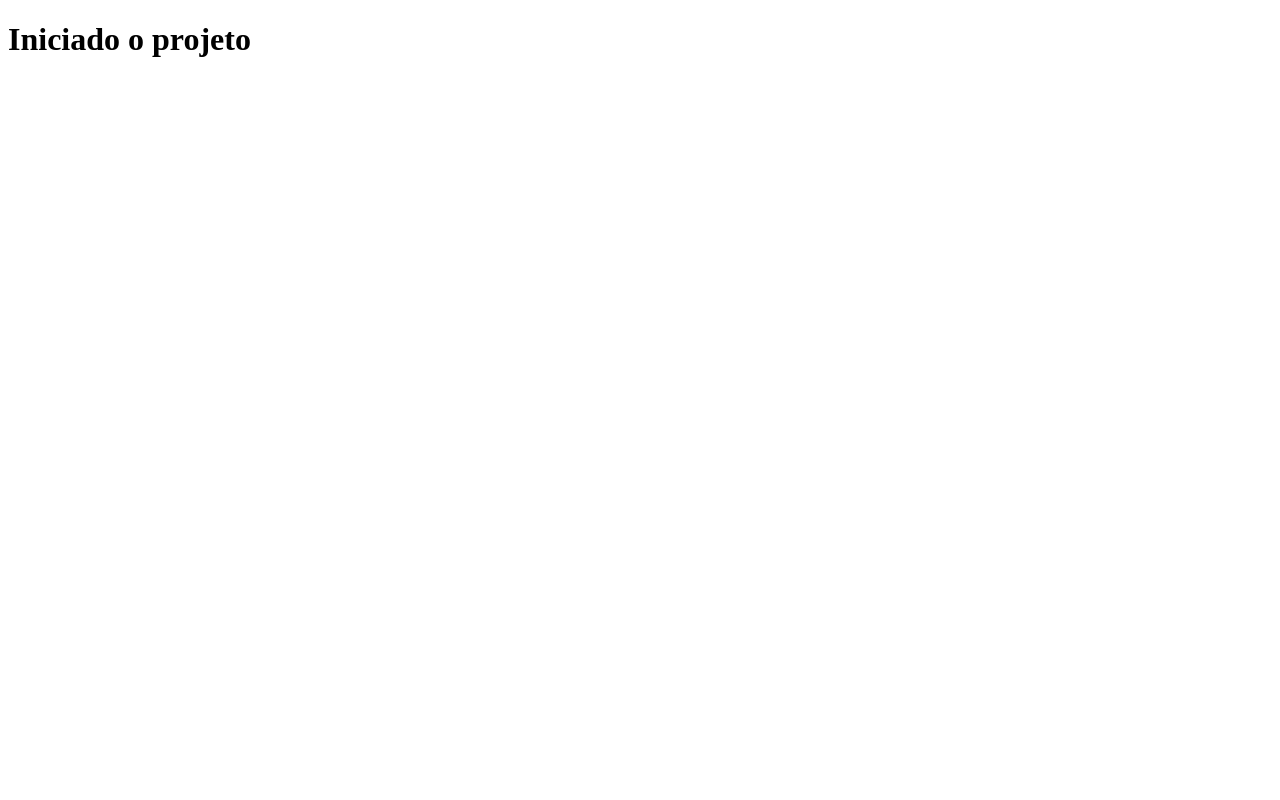
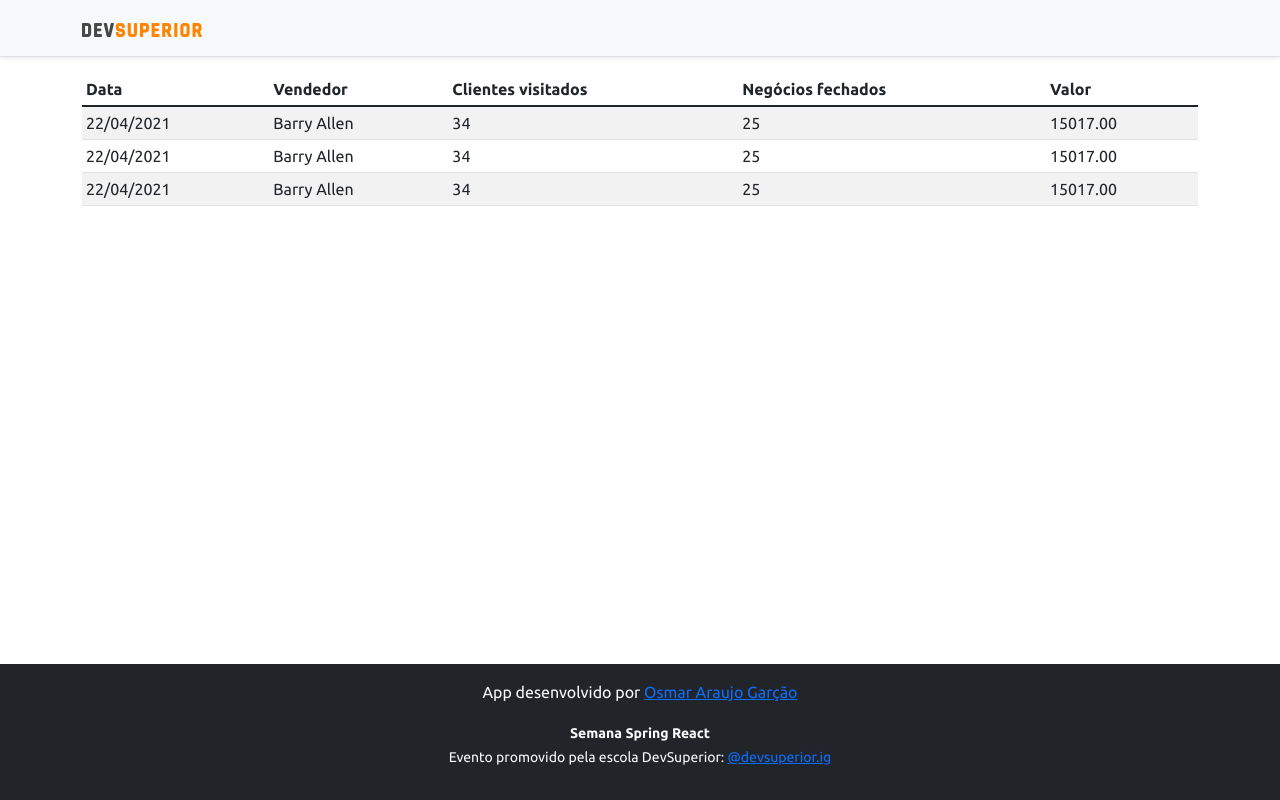
Before and after one commit to Osmar-Araujo/projeto-sds3, a React (Create React App) app in the folder frontend/: page / in a window 1280 px wide. Built offline with nearby package versions, Linux system fonts and the light colour scheme.

Commit message:
Implementados os componentes estáticos básicos

```diff
--- a/frontend/package.json
+++ b/frontend/package.json
@@ -3,6 +3,7 @@
   "version": "0.1.0",
   "private": true,
   "dependencies": {
+    "@popperjs/core": "^2.10.2",
     "@testing-library/jest-dom": "^5.11.4",
     "@testing-library/react": "^11.1.0",
     "@testing-library/user-event": "^12.1.10",
@@ -10,6 +11,7 @@
     "@types/node": "^12.0.0",
     "@types/react": "^17.0.0",
     "@types/react-dom": "^17.0.0",
+    "bootstrap": "^5.1.3",
     "react": "^17.0.2",
     "react-dom": "^17.0.2",
     "react-scripts": "4.0.3",
--- a/frontend/src/App.tsx
+++ b/frontend/src/App.tsx
@@ -1,10 +1,17 @@
+import DataTable from "components/DataTable";
+import Footer from "components/Footer";
+import NavBar from "components/NavBar";
 import React from "react";
 
 function App() {
   return (
-    <div>
-      <h1>Iniciado o projeto</h1>
-    </div>
+    <>
+      <NavBar />
+      <div className="container">
+        <DataTable />
+      </div>
+      <Footer />
+    </>
   );
 }
 
--- /dev/null
+++ b/frontend/src/assets/css/styles.css
@@ -0,0 +1,33 @@
+@import url("https://fonts.googleapis.com/css2?family=Ubuntu:wght@300;400;500;700&display=swap");
+:root {
+  --color-primary: #ff8400;
+}
+
+html,
+body {
+  height: 100%;
+  font-family: "Ubuntu", sans-serif;
+}
+
+#root {
+  display: flex;
+  flex-direction: column;
+  height: 100%;
+}
+
+.content {
+  flex: 1 0 auto;
+}
+
+.footer {
+  flex-shrink: 0;
+  text-align: center;
+}
+
+.bg-primary {
+  background-color: var(--color-primary) !important;
+}
+
+.text-primary {
+  color: var(--color-primary) !important;
+}
--- /dev/null
+++ b/frontend/src/components/DataTable/index.tsx
@@ -0,0 +1,44 @@
+import React from "react";
+
+const DataTable = () => {
+  return (
+    <div className="table-responsive">
+      <table className="table table-striped table-sm">
+        <thead>
+          <tr>
+            <th>Data</th>
+            <th>Vendedor</th>
+            <th>Clientes visitados</th>
+            <th>Negócios fechados</th>
+            <th>Valor</th>
+          </tr>
+        </thead>
+        <tbody>
+          <tr>
+            <td>22/04/2021</td>
+            <td>Barry Allen</td>
+            <td>34</td>
+            <td>25</td>
+            <td>15017.00</td>
+          </tr>
+          <tr>
+            <td>22/04/2021</td>
+            <td>Barry Allen</td>
+            <td>34</td>
+            <td>25</td>
+            <td>15017.00</td>
+          </tr>
+          <tr>
+            <td>22/04/2021</td>
+            <td>Barry Allen</td>
+            <td>34</td>
+            <td>25</td>
+            <td>15017.00</td>
+          </tr>
+        </tbody>
+      </table>
+    </div>
+  );
+};
+
+export default DataTable;
--- /dev/null
+++ b/frontend/src/components/Footer/index.tsx
@@ -0,0 +1,36 @@
+import React from "react";
+
+const Footer = () => {
+  return (
+    <footer className="footer mt-auto py-3 bg-dark">
+      <div className="container">
+        <p className="text-light">
+          App desenvolvido por{" "}
+          <a
+            href="https://github.com/Osmar-Araujo"
+            target="_blank"
+            rel="noreferrer"
+          >
+            Osmar Araujo Garção
+          </a>
+        </p>
+        <p className="text-light">
+          <small>
+            <strong>Semana Spring React</strong>
+            <br />
+            Evento promovido pela escola DevSuperior:{" "}
+            <a
+              href="https://instagram.com/devsuperior.ig"
+              target="_blank"
+              rel="noreferrer"
+            >
+              @devsuperior.ig
+            </a>
+          </small>
+        </p>
+      </div>
+    </footer>
+  );
+};
+
+export default Footer;
--- /dev/null
+++ b/frontend/src/components/NavBar/index.tsx
@@ -0,0 +1,18 @@
+import React from "react";
+import ImgDsDark from "assets/images/ds-dark.svg";
+
+const NavBar = () => {
+  return (
+    <div>
+      <div className="d-flex flex-column flex-md-row align-items-center p-3 px-md-4 mb-3 bg-light border-bottom shadow-sm">
+        <div className="container">
+          <nav className="my-2 my-md-0 mr-md-3">
+            <img src={ImgDsDark} alt="DevSuperior" width="120" />
+          </nav>
+        </div>
+      </div>
+    </div>
+  );
+};
+
+export default NavBar;
--- a/frontend/src/index.tsx
+++ b/frontend/src/index.tsx
@@ -1,6 +1,8 @@
 import React from "react";
 import ReactDOM from "react-dom";
 import App from "./App";
+import "bootstrap/dist/css/bootstrap.css";
+import "assets/css/styles.css";
 
 ReactDOM.render(
   <React.StrictMode>
```
Also changed, not shown: frontend/src/assets/images/ds-dark.svg (added), 1 other file (tests, documents, lock files or other folders).
